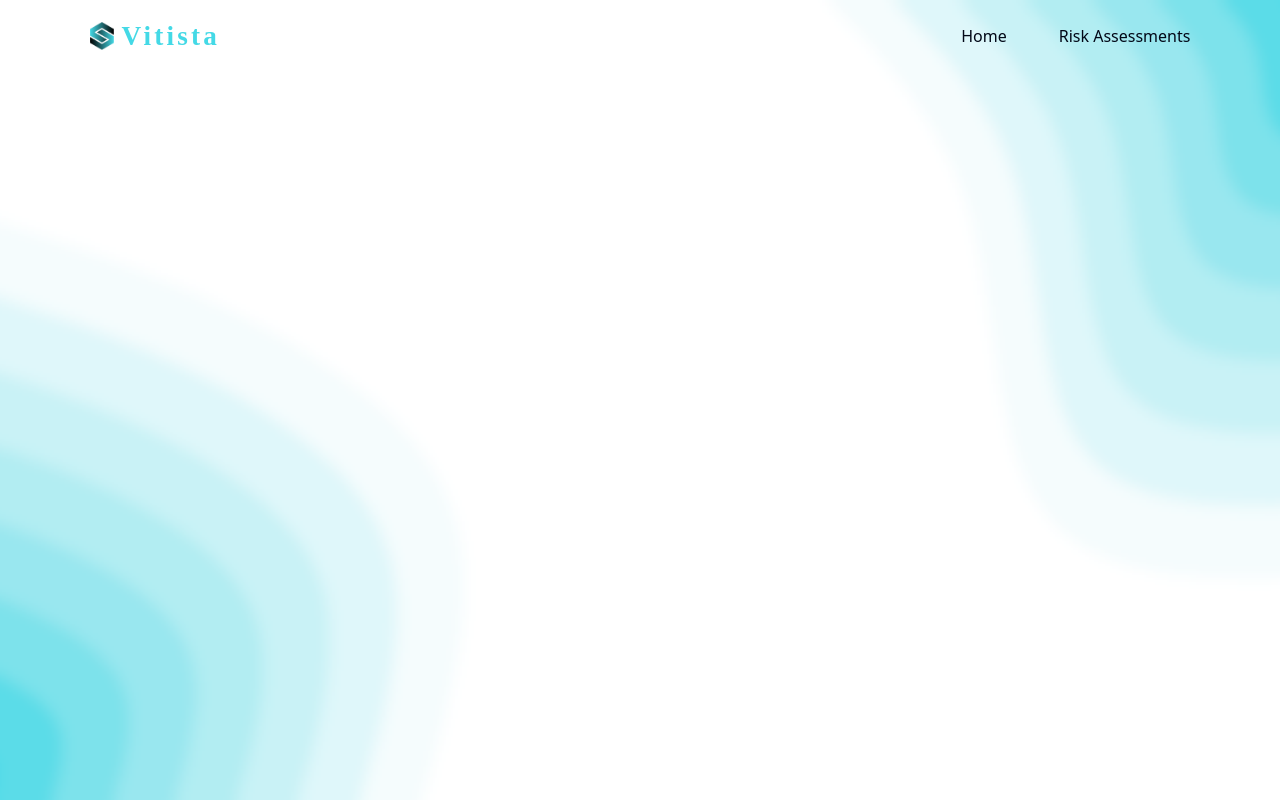
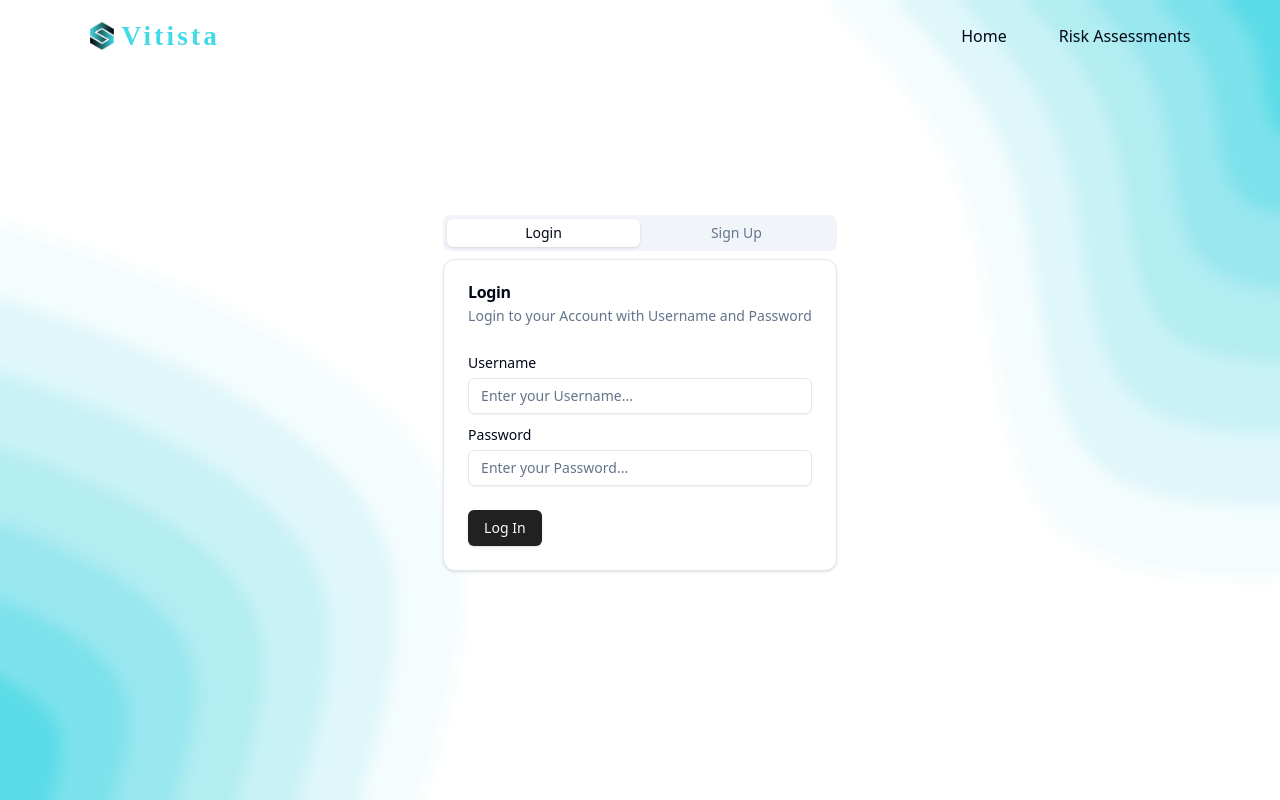
Before and after one commit to puneeth072003/Vitista, a React (Vite) app in the folder Frontend/: page /connect in a window 1280 px wide. Built offline with nearby package versions, Linux system fonts and the light colour scheme; no server answers; a web font is replaced by a local one.

Commit message:
fix #3: Addded Connect Logics and Page Styles
Signed-off-by: Soorya U <sooryau7@gmail.com>

```diff
--- a/Frontend/src/pages/Connect/index.tsx
+++ b/Frontend/src/pages/Connect/index.tsx
@@ -1,7 +1,191 @@
+import { useState } from "react";
+
+import { Button } from "@/components/ui/button";
+import {
+  Card,
+  CardContent,
+  CardDescription,
+  CardFooter,
+  CardHeader,
+  CardTitle,
+} from "@/components/ui/card";
+import { Input } from "@/components/ui/input";
+import { Label } from "@/components/ui/label";
+import { Tabs, TabsContent, TabsList, TabsTrigger } from "@/components/ui/tabs";
+import { ExclamationTriangleIcon } from "@radix-ui/react-icons";
+import { Alert, AlertDescription, AlertTitle } from "@/components/ui/alert";
+
+import { FontAwesomeIcon } from "@fortawesome/react-fontawesome";
+import { faThumbsUp } from "@fortawesome/free-solid-svg-icons";
+
+import { IConnect } from "@/interface";
+
+import axios from "axios";
+import { useNavigate } from "react-router-dom";
+
+const BACKEND_URL = import.meta.env.VITE_BACKEND_URL;
+
 function Connect() {
+  const [username, setUsername] = useState("");
+  const [password, setPassword] = useState("");
+  const [error, setError] = useState(false);
+  const [success, setSuccess] = useState(false);
+  const [messages, setMessages] = useState("");
+
+  const navigate = useNavigate();
+
+  const handleLogin = async () => {
+    console.log(`${BACKEND_URL}/v1/signin`);
+    const res = await axios.get<IConnect>(`${BACKEND_URL}/v1/signin`, {
+      params: { username, password },
+    });
+
+    console.log(res.data);
+    if (res.data && "error" in res.data) {
+      setMessages("Invalid Username or Password");
+      setError(true);
+      const setOut = setTimeout(() => setError(false), 5000);
+      clearTimeout(setOut);
+    } else {
+      setSuccess(true);
+      const setOut = setTimeout(() => setError(false), 5000);
+      clearTimeout(setOut);
+      navigate("/");
+    }
+  };
+
+  const handleSignup = async () => {
+    const payload = {
+      Username: username,
+      Password: password,
+    };
+    const res = await axios.post<IConnect>(`${BACKEND_URL}/v1/login`, payload);
+    if ("error" in res.data) {
+      setError(true);
+      setMessages("Username has been Taken. Try to set another Username.");
+      const setOut = setTimeout(() => setError(false), 5000);
+      clearTimeout(setOut);
+    } else {
+      setSuccess(true);
+      const setOut = setTimeout(() => setError(false), 5000);
+      clearTimeout(setOut);
+      navigate("/");
+    }
+  };
+
   return (
     <>
-      <main></main>
+      {error ? (
+        <>
+          <Alert variant="destructive" className="w-[80%] absolute left-[10%]">
+            <ExclamationTriangleIcon className="h-4 w-4" />
+            <AlertTitle>Error</AlertTitle>
+            <AlertDescription>{messages}</AlertDescription>
+          </Alert>
+        </>
+      ) : (
+        <></>
+      )}
+      {success ? (
+        <>
+          <Alert
+            variant="default"
+            className="w-[80%] absolute left-[10%] bg-transparent"
+          >
+            <FontAwesomeIcon className="h-4 w-4" icon={faThumbsUp} />
+            <AlertTitle>Success</AlertTitle>
+            <AlertDescription>{messages}</AlertDescription>
+          </Alert>
+        </>
+      ) : (
+        <></>
+      )}
+      <main className="flex flex-col justify-center items-center h-[80vh]  ">
+        <Tabs defaultValue="login" className="w-inherit px-6">
+          <TabsList className="grid w-full grid-cols-2">
+            <TabsTrigger value="login">Login</TabsTrigger>
+            <TabsTrigger value="signup">Sign Up</TabsTrigger>
+          </TabsList>
+          <TabsContent value="login">
+            <Card>
+              <CardHeader>
+                <CardTitle>Login</CardTitle>
+                <CardDescription>
+                  Login to your Account with Username and Password
+                </CardDescription>
+              </CardHeader>
+              <CardContent className="space-y-2">
+                <div className="space-y-1">
+                  <Label htmlFor="username">Username</Label>
+                  <Input
+                    id="username"
+                    placeholder="Enter your Username..."
+                    value={username}
+                    onChange={(e) => setUsername(e.target.value)}
+                  />
+                </div>
+                <div className="space-y-1">
+                  <Label htmlFor="password">Password</Label>
+                  <Input
+                    id="password"
+                    type="password"
+                    placeholder="Enter your Password..."
+                    value={password}
+                    onChange={(e) => setPassword(e.target.value)}
+                  />
+                </div>
+              </CardContent>
+              <CardFooter>
+                <Button
+                  className="bg-[#212121] hover:bg-[#000] hover:text-[#44D9E6] hover:text-[0.95rem] transition-[font-size]"
+                  onClick={handleLogin}
+                >
+                  Log In
+                </Button>
+              </CardFooter>
+            </Card>
+          </TabsContent>
+          <TabsContent value="signup">
+            <Card>
+              <CardHeader>
+                <CardTitle>Sign Up</CardTitle>
+                <CardDescription>
+                  Sign Up to your Account with Username and Password
+                </CardDescription>
+              </CardHeader>
+              <CardContent className="space-y-2">
+                <div className="space-y-1">
+                  <Label htmlFor="username">Username</Label>
+                  <Input
+                    id="username"
+                    placeholder="Enter your Username..."
+                    value={username}
+                    onChange={(e) => setUsername(e.target.value)}
+                  />
+                </div>
+                <div className="space-y-1">
+                  <Label htmlFor="password">Password</Label>
+                  <Input
+                    id="password"
+                    type="password"
+                    placeholder="Enter your Password..."
+                    value={password}
+                    onChange={(e) => setPassword(e.target.value)}
+                  />
+                </div>
+              </CardContent>
+              <CardFooter>
+                <Button
+                  className="bg-[#212121] hover:bg-[#000] hover:text-[#44D9E6] hover:text-[0.95rem] transition-[font-size]"
+                  onClick={handleSignup}
+                >
+                  Sign Up
+                </Button>
+              </CardFooter>
+            </Card>
+          </TabsContent>
+        </Tabs>
+      </main>
     </>
   );
 }
```
Also changed, not shown: Frontend/src/interface/index.ts (+15 -4 lines).
